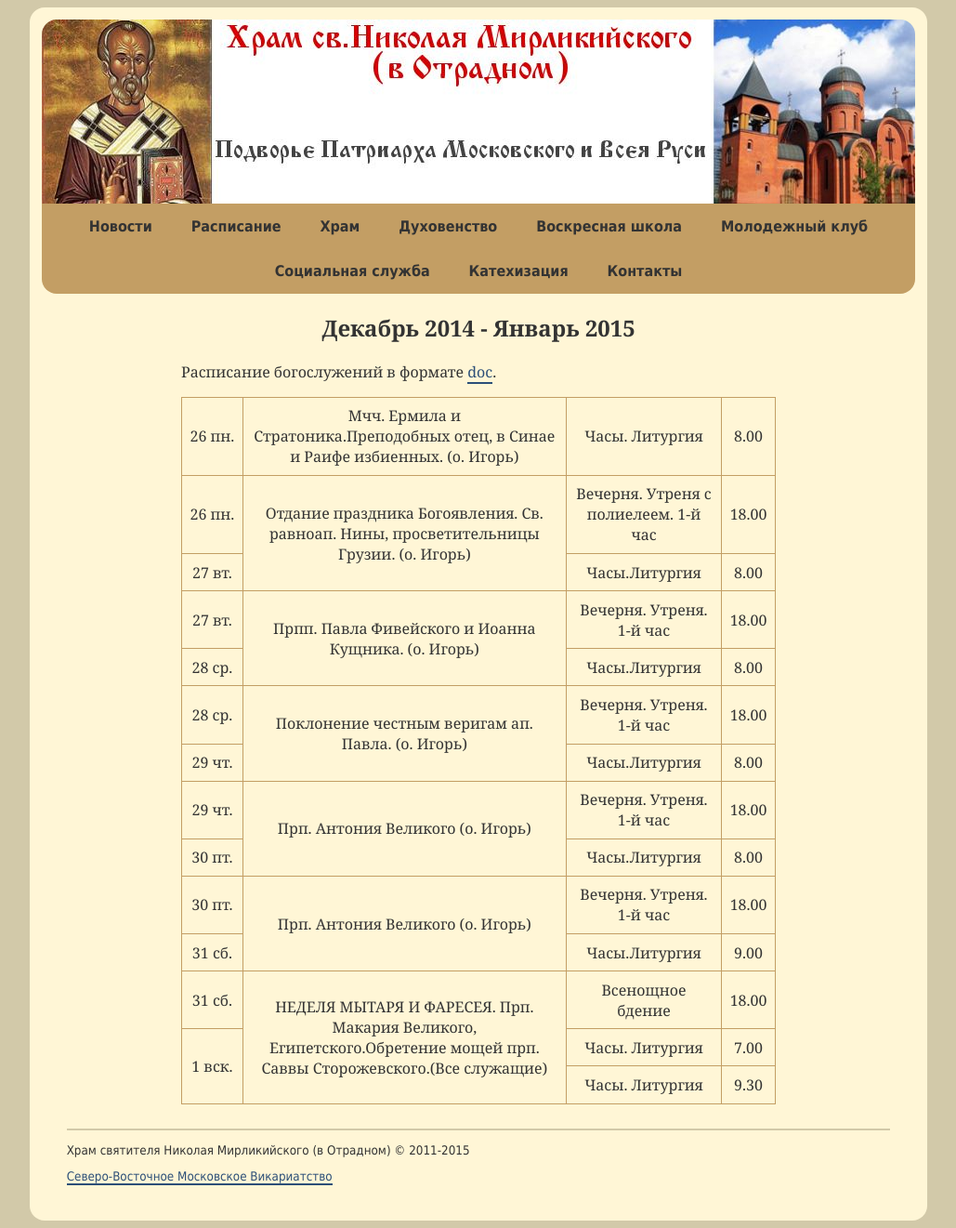
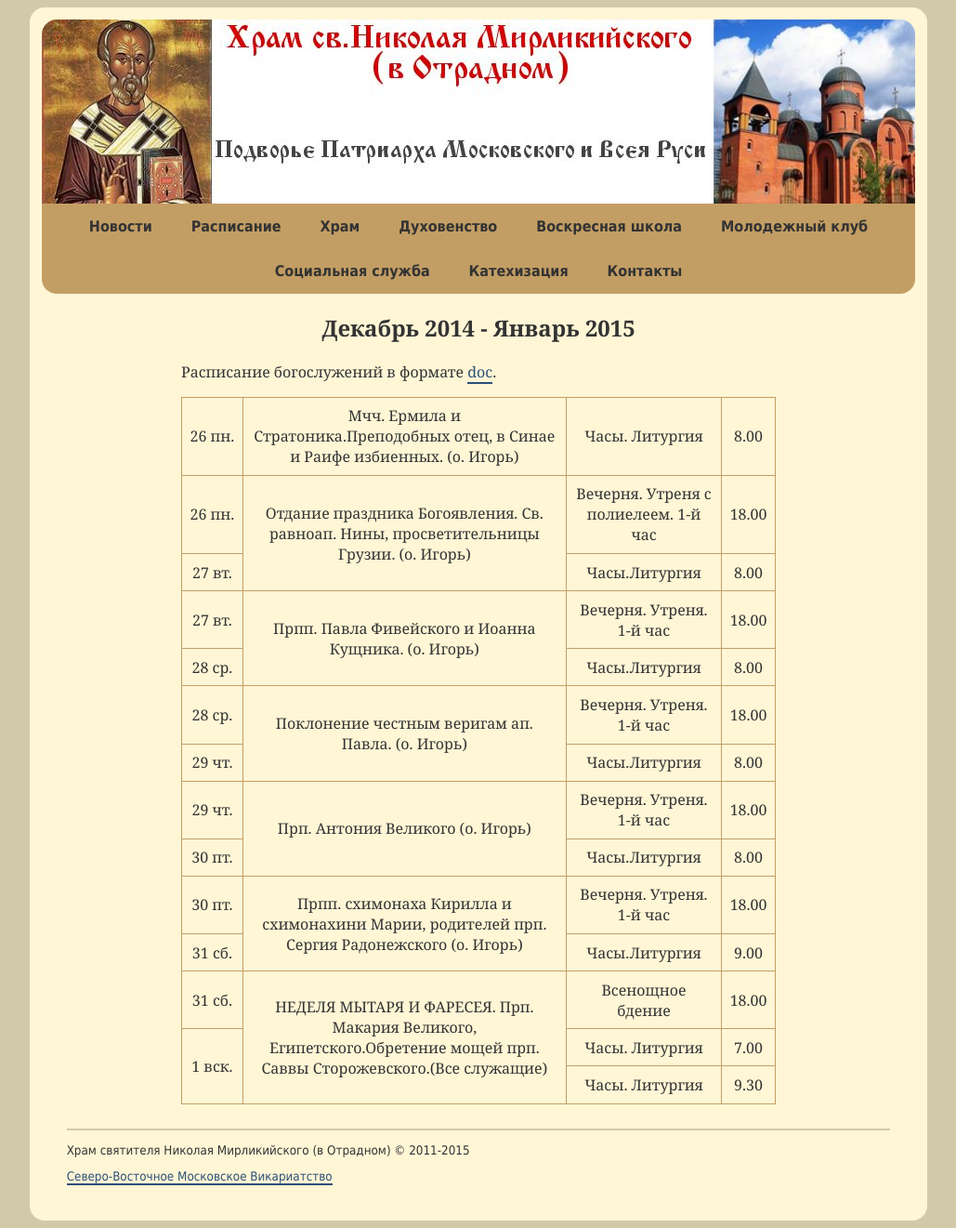
Before and after one commit to hramotradnoe/hramotradnoe.github.io, a Jekyll site: the page built from schedule/index.html, in a window 1280 px wide. Shown: the whole page at 93% size, without its empty margins (125-1154 px from the left). Built offline with Jekyll 4.4.1, drawn with Linux system fonts in a browser that asks for light colours.

Commit message:
изменено расписание на пятницу

```diff
--- a/_data/schedule.yml
+++ b/_data/schedule.yml
@@ -38,7 +38,7 @@ timetable:
       - day   : 30&nbsp;пт.
         time  : '8.00'
         title : Часы.Литургия
-  - description : "Прп. Антония Великого (о. Игорь)"
+  - description : "Прпп. схимонаха Кирилла и схимонахини Марии, родителей прп. Сергия Радонежского (о. Игорь)"
     services    :
       - day   : 30&nbsp;пт.
         time  : '18.00'
```
